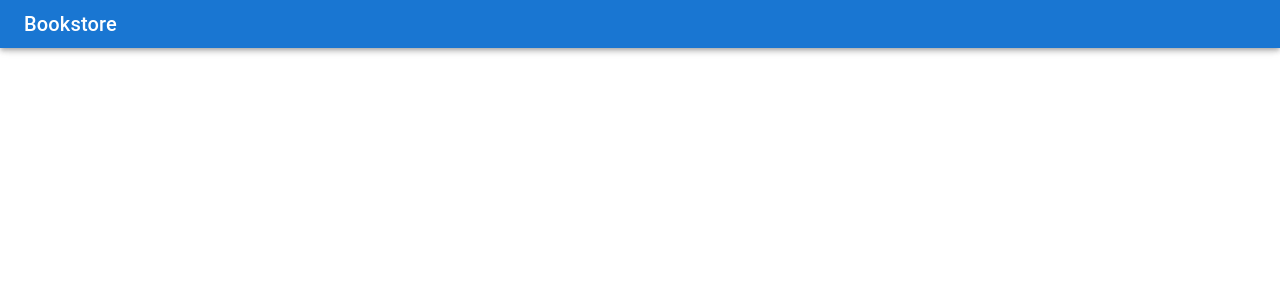
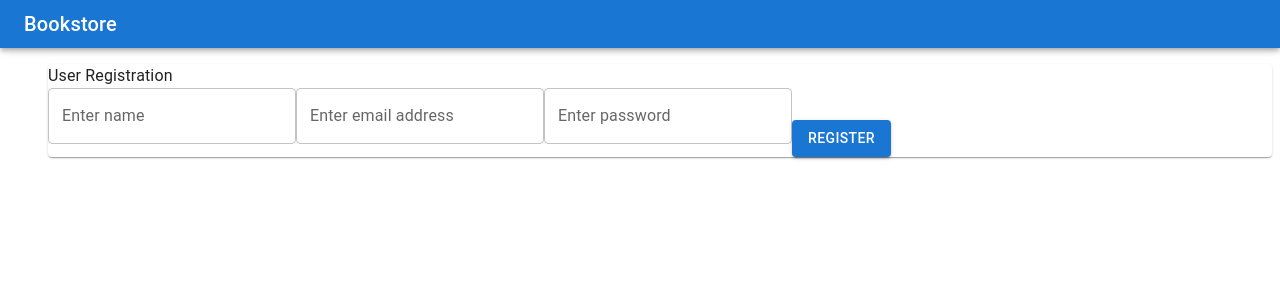
Before and after one commit to ajsisles-hub/bookstoreclient, a React (Create React App) app: page /register in a window 1280 px wide. Before the commit this address had no page. Shown: the top 300 px of the page. Built offline with nearby package versions, Linux system fonts and the light colour scheme.

Commit message:
Registration - action, reducer,selector, service, ui

```diff
--- a/src/component/App.jsx
+++ b/src/component/App.jsx
@@ -5,6 +5,7 @@ import BookContainer from './book/BookContainer';
 import Login from '../module/user/Login';
 import { SnackbarProvider } from 'notistack';
 import Auth from './auth';
+import Register from '../module/user/Register';
 
 export const App = () => {
 
@@ -23,6 +24,8 @@ export const App = () => {
             {/* Anything inside here requires a token */}
             <Route path='/' element={<BookContainer />} />
             {/* You can easily add more protected pages here later, like: */}
+           <Route path='/register' element={<Register />} />
+
             {/* <Route path="/dashboard" element={<Dashboard />} /> */}
           </Routes>
         </Router>
--- /dev/null
+++ b/src/module/user/Register.jsx
@@ -0,0 +1,44 @@
+import React from 'react';
+import { Box, Typography, Paper, TextField, Button } from '@mui/material';
+
+
+
+const Register = () => {
+
+    return (
+        <Box>
+            <Paper>
+                <Typography>
+                    User Registration
+                </Typography>
+                <TextField
+                    name='name'
+                    id='name'
+                    label='Enter name'
+                    placeholder='Enter name'
+                ></TextField>
+
+                <TextField
+                    name='email'
+                    id='email'
+                    label='Enter email address'
+                    placeholder='Enter email address'
+                ></TextField>
+
+                <TextField
+                    name='password'
+                    id='password'
+                    label='Enter password'
+                    placeholder='Enter password'
+                ></TextField>
+                <Button
+                    sx={{ marginTop: '2rem' }}
+                    type='submit' variant='contained' color='primary'>Register</Button>
+
+
+            </Paper>
+        </Box>
+    )
+}
+
+export default Register;
--- a/src/module/user/userAction.js
+++ b/src/module/user/userAction.js
@@ -1,4 +1,4 @@
-import { login } from './userService';
+import authService from './userService';
 
 
 export const loginAction = (email, password) => async (dispatch) => {
@@ -6,7 +6,7 @@ export const loginAction = (email, password) => async (dispatch) => {
         dispatch({ type: 'USER_PENDING' });
 
         // issue axios request to login api
-        const response = await login(email, password);
+        const response = await authService.login(email, password);
 
         //save jwt token local storage
         window.localStorage.setItem('bookstore-token', response.data.token);
@@ -23,4 +23,26 @@ export const loginAction = (email, password) => async (dispatch) => {
 
     }
 
+
 };
+export const registerAction = (user) => async (dispatch) => {
+
+    try {
+        dispatch({ type: 'USER_REGISTER_PENDING' });
+
+        const response = await authService.register(user);
+
+        dispatch({
+            type: 'USER_REGISTER',
+            payload: {
+                id: response.data,
+                ...user,
+            }
+
+        });
+        dispatch({ type: 'USER_REGISTER_SUCCESS' });
+    } catch (error) {
+        dispatch({ type: 'USER_REGISTER_ERROR' });
+    }
+
+};
--- a/src/module/user/userReducer.js
+++ b/src/module/user/userReducer.js
@@ -1,6 +1,11 @@
 export const USER_INITIAL_STATE = {
     token: window.localStorage.getItem('bookstore-token'),
-    promise: {
+    loginPromise: {
+        isPending: false,
+        isSuccess: false,
+        isErrorOccured: false
+    },
+    registerPromise: {
         isPending: false,
         isSuccess: false,
         isErrorOccured: false
@@ -22,20 +27,48 @@ const userReducer = (state = USER_INITIAL_STATE, action) => {
         case 'USER_SUCESS':
             return {
                 ...state,
-                promise: { isPending: false, isSuccess: true, isErrorOccured: false }
+                loginPromise: { isPending: false, isSuccess: true, isErrorOccured: false }
 
             };
         case 'USER_PENDING':
             return {
                 ...state,
-                promise: { isPending: true, isSuccess: false, isErrorOccured: false }
+                loginPromise: { isPending: true, isSuccess: false, isErrorOccured: false }
 
             };
         case 'USER_ERROR':
             return {
                 ...state,
-                promise: { isPending: false, isSuccess: false, isErrorOccured: true }
+                loginPromise: { isPending: false, isSuccess: false, isErrorOccured: true }
             };
+
+
+        //Register action
+        case 'USER_REGISTER':
+            return {
+                ...state,
+                user: action.payload
+            };
+
+        case 'USER_REGISTER_SUCESS':
+            return {
+                ...state,
+                loginPromise: { isPending: false, isSuccess: true, isErrorOccured: false }
+
+            };
+        case 'USER_REGISTER_PENDING':
+            return {
+                ...state,
+                loginPromise: { isPending: true, isSuccess: false, isErrorOccured: false }
+
+            };
+        case 'USER_REGISTER_ERROR':
+            return {
+                ...state,
+                loginPromise: { isPending: false, isSuccess: false, isErrorOccured: true }
+            };
+
+
         default: {
             return state;
         }
--- a/src/module/user/userSelector.js
+++ b/src/module/user/userSelector.js
@@ -1,2 +1,3 @@
 export const getUserToken = (rootReducer) => rootReducer.user.token;
-export const getUserPromise = (rootReducer) => rootReducer.user.promise;
+export const getUserPromise = (rootReducer) => rootReducer.user.loginPromise;
+export const getRegisterPrmose = (rootReducer) => rootReducer.user.registerPromise;
--- a/src/module/user/userService.js
+++ b/src/module/user/userService.js
@@ -2,7 +2,14 @@ import axios from 'axios';
 import { baseApiUrl } from '../../config';
 
 
-export const login = (email, password) => axios.post(`${baseApiUrl}/api/v1/login`, {
-    email,
-    password
-})
+const authService = {
+
+    login: (email, password) =>
+        axios.post(`${baseApiUrl}/api/v1/login`, { email, password }),
+
+    register: (user) =>
+        axios.post(`${baseApiUrl}/api/v1/register`, user)
+
+};
+
+export default authService;
```
Also changed, not shown: 2 other files (tests, documents, lock files or other folders).
